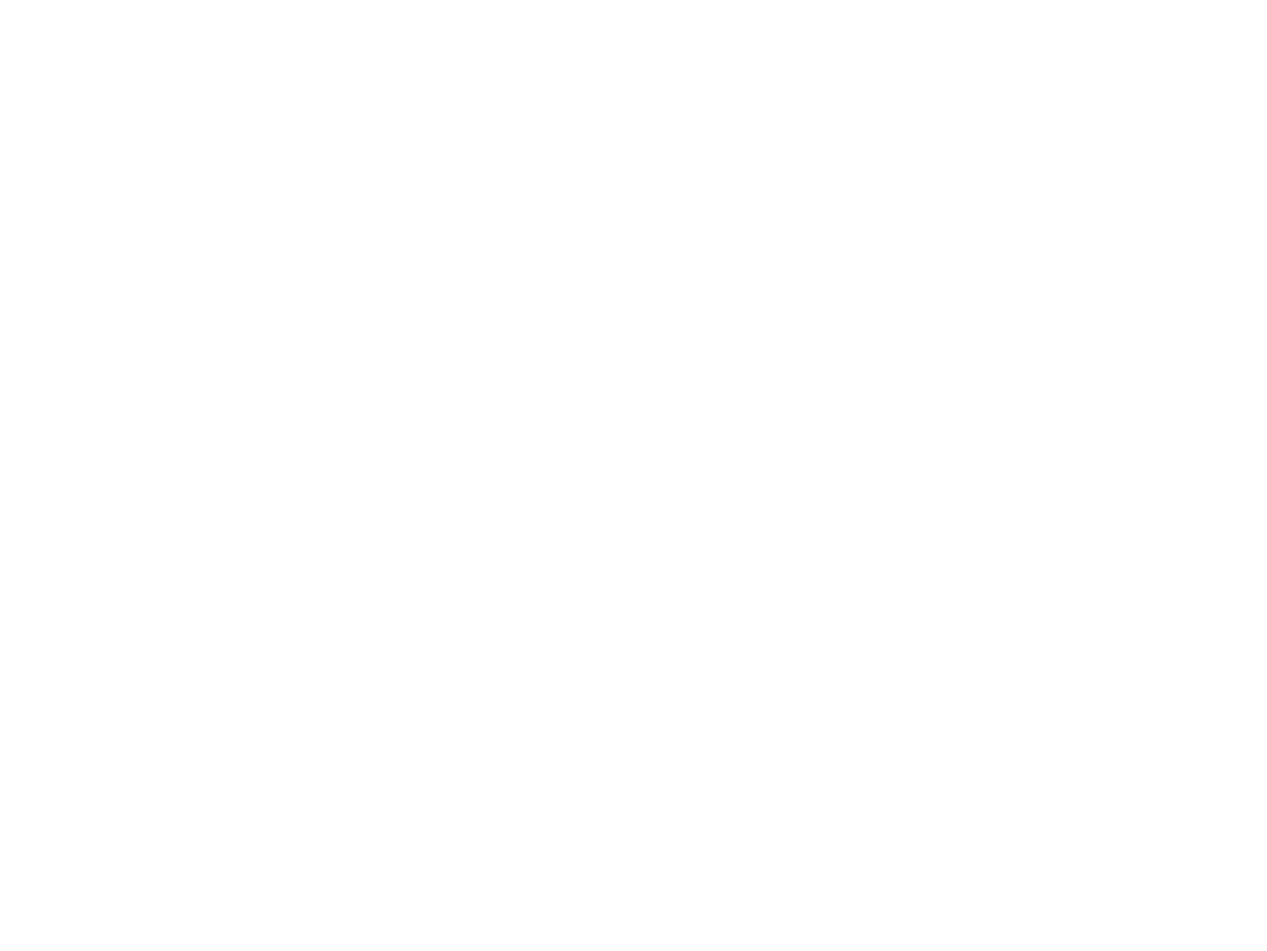
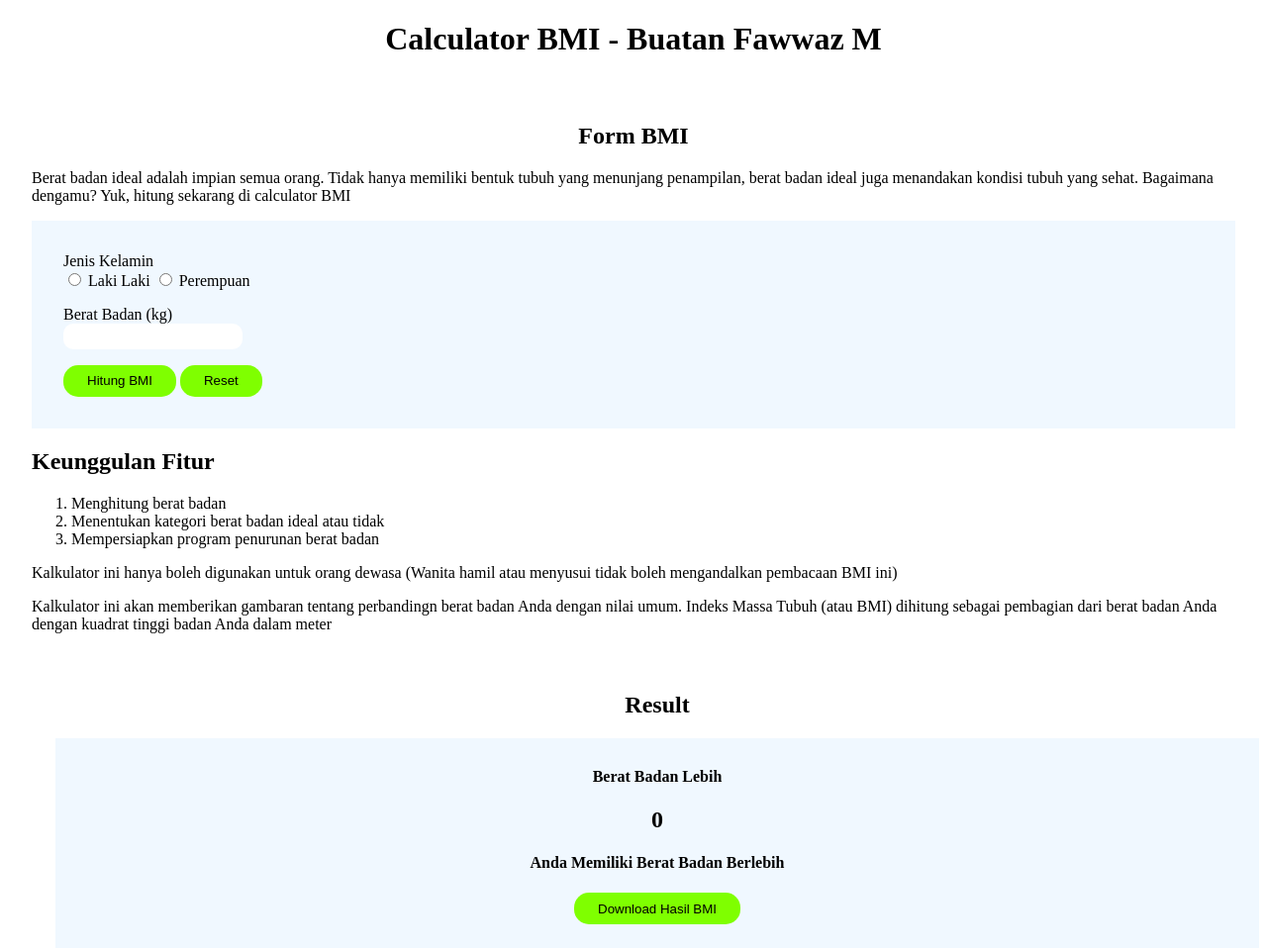
Before and after one commit to revou-fundamental-course/4-mar-24-PawPawXD, a plain HTML site: page index.html in a window 1280 px wide. Shown: the top 961 px of the page at 99% size. Before the commit the page ends 800 px from the top, so only its background shows below. Drawn offline with Linux system fonts and the light colour scheme; files that its build step writes are made by us from their sources.

Commit message:
add feature js

```diff
--- a/css/style.css
+++ b/css/style.css
@@ -0,0 +1,60 @@
+header>h1 {
+    text-align: center;
+}
+
+.main-container {
+    display: flex;
+}
+
+/* Display Style */
+.container-item {
+    width: 100%;
+    padding: 24px;
+}
+
+.container-item>h2{
+    text-align: center;
+}
+
+.container-result,
+.container-form {
+    text-align: center;
+    background-color: aliceblue;
+    padding-top: 8px;
+    padding-bottom: 24px;
+}
+
+.container-form {
+    text-align: left;
+    background-color: aliceblue;
+    padding: 24px;
+}
+
+.container-form>div {
+    padding: 8px;
+}
+
+.form-item {
+    height: 24px;
+    border: 0px;
+    border-radius: 10px;
+    background-color: white;
+}
+button {
+    border: 0px;
+    height: 32px;
+    padding-right: 24px;
+    padding-left: 24px;
+    background-color: chartreuse;
+    border-radius: 15px;
+}
+
+#calculate-button {
+    background-color: chartreuse;
+}
+
+@media only screen and (max-width: 480px) {
+    .main-container {
+        flex-direction: column;
+    }
+}
--- a/index.html
+++ b/index.html
@@ -1,10 +1,85 @@
 <!DOCTYPE html>
 <head>
     <title>Calculator BMI</title>
-    <link rel="stylesheet" href="style.css">
+    <meta name="viewport" content="width=device-width, initial-scale=1.0">
+    <link rel="stylesheet" href="css/style.css">
 </head>
 
 <body>
+    <header>
+        <h1> Calculator BMI - Buatan Fawwaz M</h1>
+    </header>
+    <main>
+        <div class="main-container">
+            <!-- Form Display -->
+           <div class="container-item">
+            <h2>Form BMI</h2>
+            <section>
+            <p>Berat badan ideal adalah impian semua orang. Tidak hanya memiliki bentuk tubuh yang menunjang penampilan, berat badan ideal juga menandakan kondisi tubuh yang sehat. Bagaimana dengamu? Yuk, hitung sekarang di calculator BMI</p>
+            </section>
+
+            <section class="container-form">
+            <div>
+                <label>Jenis Kelamin</label><br />
+                <input type="radio" id="sex-man">
+                <label for="sex-man">Laki Laki</label>
+                <input type="radio" id="sex-women">
+                <label for="sex-women">Perempuan</label>
+            </div>
+            <div>
+                <label>Berat Badan (kg)</label><br />
+                <input type="number" class="form-item" id="weight-input">
+            </div>
+            <div>
+                <button type="button" id="calculate-button" onclick="calculate()">Hitung BMI</button>
+                <button type="button">Reset</button>
+            </div>
+            </section>
+
+            <!-- Feature Description -->
+            <section>
+                <header>
+                    <h1 style="text-align: left;">Keunggulan Fitur</h1>
+                    <ol type="1">
+                        <li>Menghitung berat badan</li>
+                        <li>Menentukan kategori berat badan ideal atau tidak</li>
+                        <li>Mempersiapkan program penurunan berat badan</li>
+                    </ol>
+                </header>
+            </section>
+
+            <!-- Feature Description -->
+            <section>
+                <header>
+                    <p>Kalkulator ini hanya boleh digunakan untuk orang dewasa (Wanita hamil atau menyusui tidak boleh mengandalkan pembacaan BMI ini)</p>
+                    <p>Kalkulator ini akan memberikan gambaran tentang perbandingn berat badan Anda dengan nilai umum. Indeks Massa Tubuh (atau BMI) dihitung sebagai pembagian dari berat badan Anda dengan kuadrat tinggi badan Anda dalam meter</p>
+                </header>
+            </section>
+
+           <!-- Result Display -->
+           <div class="container-item">
+            <h2>Result</h2>
+            <section class="container-result">
+                <h4>Berat Badan Lebih</h4>
+                <h1>0</h1>
+                <h4>Anda Memiliki Berat Badan Berlebih</h4>
+                <button type="button">Download Hasil BMI</button>
+            </section>
+
+            <!-- Result Description -->
+            <section>
+                <header>
+                    <h4 style="text-align: left;">Hasil BMI diantara 23 dan 25</h4>
+                    <p>Anda Dalam Kategori Obesitas</p>
+                    <p>Cara terbaik untuk menurunkan berat badan adalah dengan mengatur kalor makanan yang dikonsumsi dan olahraga</p>
+                    <p>Jika anda berada dalam kategori ini dianjurkan untuk menurunkan berat badan ke batas normal</p>
+                    </ol>
+                </header>
+            </section>
+           </div>
+        </div>
+    </main>
+    <footer></footer>
     <script src="js/script.js"></script>
 </body>
 
--- a/js/script.js
+++ b/js/script.js
@@ -0,0 +1,14 @@
+function calculate() {
+    try {
+        let weightInput = document .getElementById('weight-input').value;
+        console.log(weightInput);
+
+        if (weightInput.value == '') {
+            alert('Harap isi berat badan Anda')
+        } else {
+            console.log('Ada Isi')
+        }
+    } catch (error) {
+        console.log(error);
+    }
+}
```
